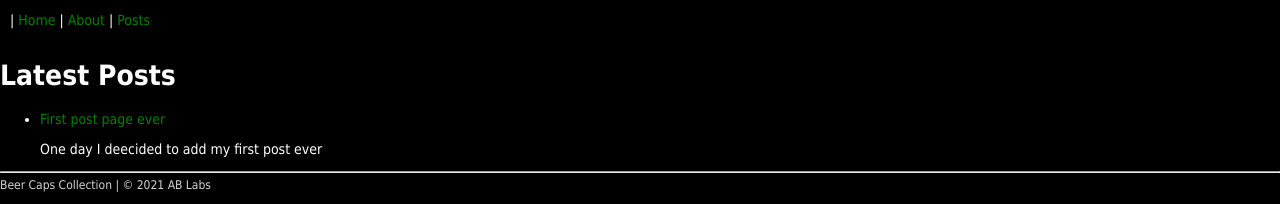
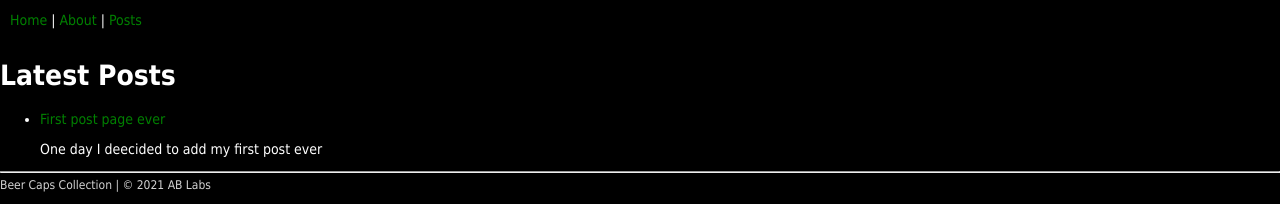
Before and after one commit to abezkorovayny/beercapscollection, a Jekyll site: the page built from pages/posts.html, in a window 1280 px wide. Shown: the top 204 px of the page. Built offline with Jekyll 4.4.1, drawn with Linux system fonts in a browser that asks for light colours.

Commit message:
fix navigation

```diff
--- a/_includes/navigation.html
+++ b/_includes/navigation.html
@@ -1,7 +1,9 @@
 <nav>
   {% for item in site.data.navigation %}
-	{% if item.link != '/' %} | {% endif %}
-    <a href="{{ item.link | relative_url }}" class="{% if page.url == item.link %}active{% endif %}" data-link="{{ item.link | relative_url }}">
+	{% assign url = item.link | relative_url %}
+	{% if url == nil %}{% assign url = '/' %}{% endif %}
+	{% if url != '/' %} | {% endif %}
+    <a href="{{ url }}" {% if page.url == url %}class="active"{% endif %}>
       {{ item.name }}
     </a>
   {% endfor %}
--- a/pages/posts.html
+++ b/pages/posts.html
@@ -8,7 +8,7 @@ permalink: posts
 	<ul>
 	  {% for post in site.posts %}
 		<li>
-		  <a href="{{ post.url }}">{{ post.title }}</a>
+		  <a href="{{ post.url | relative_url }}">{{ post.title }}</a>
 		  {{ post.excerpt }}
 		</li>
 	  {% endfor %}
```
